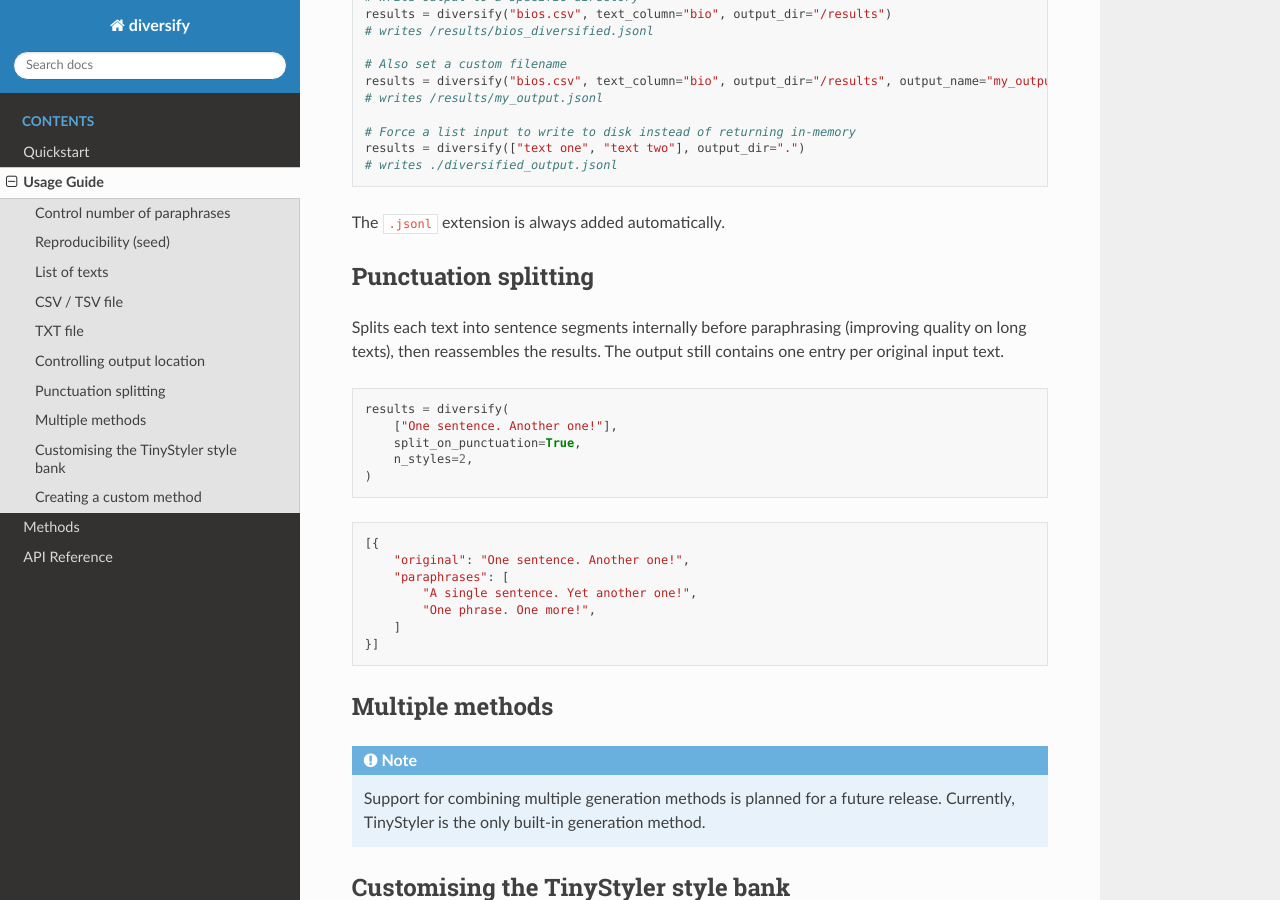
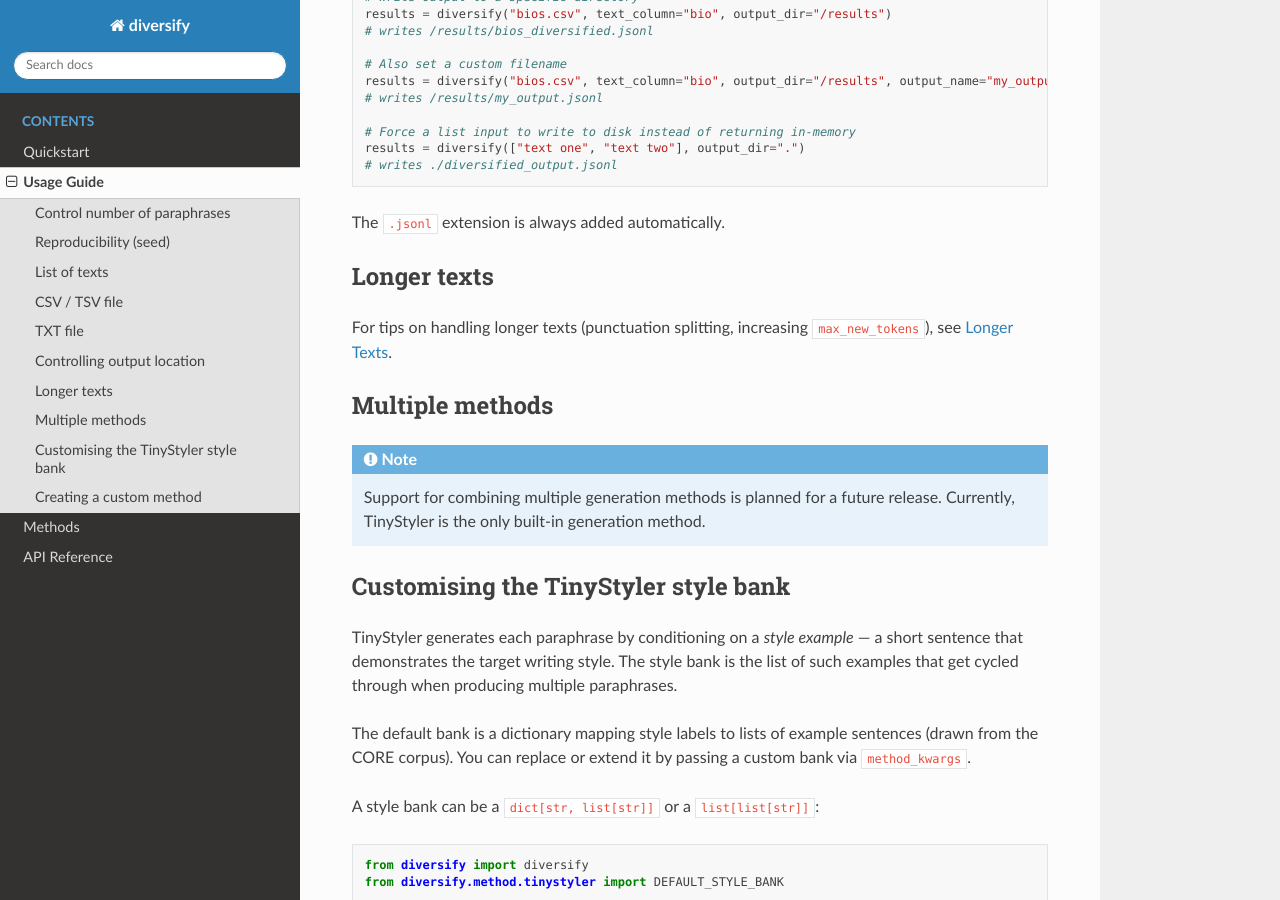
Before and after one commit to AnnaWegmann/diversify_text, a Sphinx documentation site: the page built from docs/usage.rst, in a window 1280 px wide and 900 px high, scrolled down 1660 px. Built offline with Sphinx 7.4.7 and the Read the Docs theme 3.1.0, drawn with Linux system fonts in a browser that asks for light colours.

Commit message:
- longer text section in docs

```diff
--- a/docs/usage.rst
+++ b/docs/usage.rst
@@ -99,30 +99,11 @@ inputs (strings, lists) return a Python list. You can override this with
 
 The ``.jsonl`` extension is always added automatically.
 
-Punctuation splitting
----------------------
+Longer texts
+-------------
 
-Splits each text into sentence segments internally before paraphrasing
-(improving quality on long texts), then reassembles the results. The output
-still contains one entry per original input text.
-
-.. code-block:: python
-
-   results = diversify(
-       ["One sentence. Another one!"],
-       split_on_punctuation=True,
-       n_styles=2,
-   )
-
-.. code-block:: python
-
-   [{
-       "original": "One sentence. Another one!",
-       "paraphrases": [
-           "A single sentence. Yet another one!",
-           "One phrase. One more!",
-       ]
-   }]
+For tips on handling longer texts (punctuation splitting, increasing
+``max_new_tokens``), see :doc:`longer_texts`.
 
 Multiple methods
 ----------------
```
Also changed, not shown: docs/longer_texts.rst (added, +95 -0 lines).
